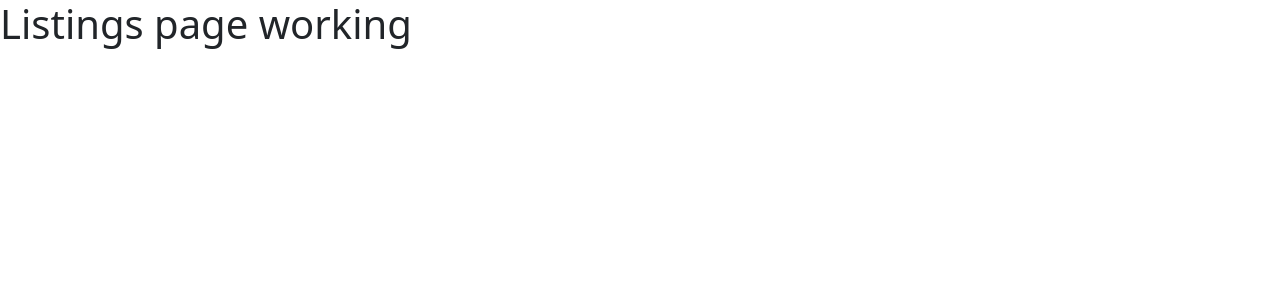
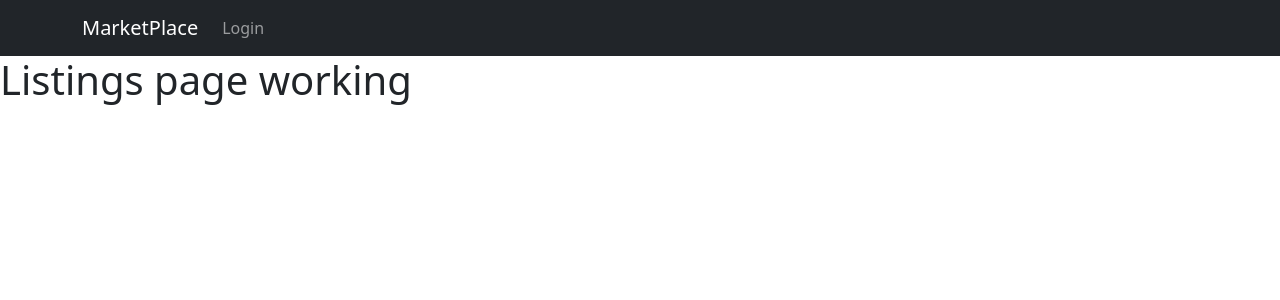
Before and after one commit to Vilkku11/Marketplace-Full-Stack, a React (Vite) app in the folder frontend/: page / in a window 1280 px wide. Shown: the top 300 px of the page. Built offline with nearby package versions, Linux system fonts and the light colour scheme.

Commit message:
started Navbar

```diff
--- /dev/null
+++ b/frontend/shared/components/navigation/MainNavigation.jsx
@@ -0,0 +1,18 @@
+import { Nav, Navbar, Container } from "react-bootstrap";
+import { Link } from "react-router-dom";
+import { AuthContext } from "../../context/auth-context";
+const MainNavigation = () => {
+  //const auth = AuthContext();
+
+  return (
+    <Navbar bg="dark" variant="dark">
+      <Container>
+        <Navbar.Brand href="/">MarketPlace</Navbar.Brand>
+        <Nav className="me-auto">
+          <Nav.Link href="/auth">Login</Nav.Link>
+        </Nav>
+      </Container>
+    </Navbar>
+  );
+};
+export default MainNavigation;
--- a/frontend/src/App.jsx
+++ b/frontend/src/App.jsx
@@ -10,6 +10,7 @@ import { QueryClient, QueryClientProvider } from "react-query";
 
 import { AuthContext } from "../shared/context/auth-context";
 
+import MainNavigation from "../shared/components/navigation/MainNavigation";
 import Listings from "../listings/pages/Listings";
 import AddListing from "../listings/pages/AddListings";
 import Authenticate from "../users/pages/Authenticate";
@@ -112,6 +113,7 @@ function App() {
     >
       <QueryClientProvider client={queryClient}>
         <Router>
+          <MainNavigation />
           <main>{routes}</main>
         </Router>
       </QueryClientProvider>
```
Also changed, not shown: frontend/shared/components/navigation/MainNavigation.css (added).
